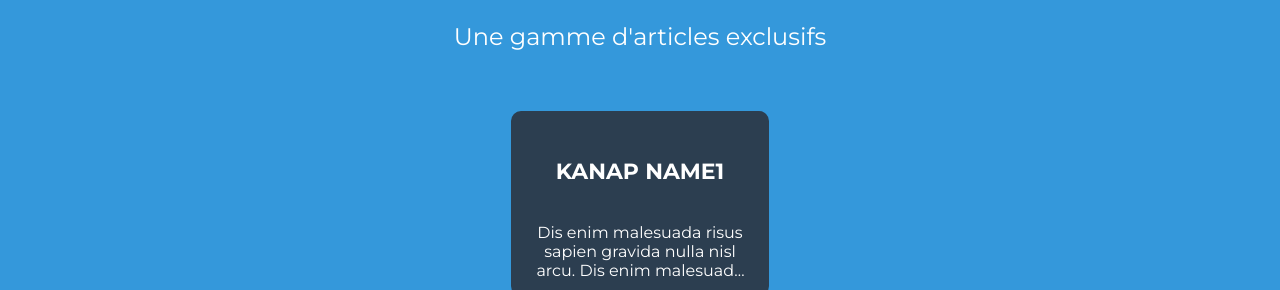
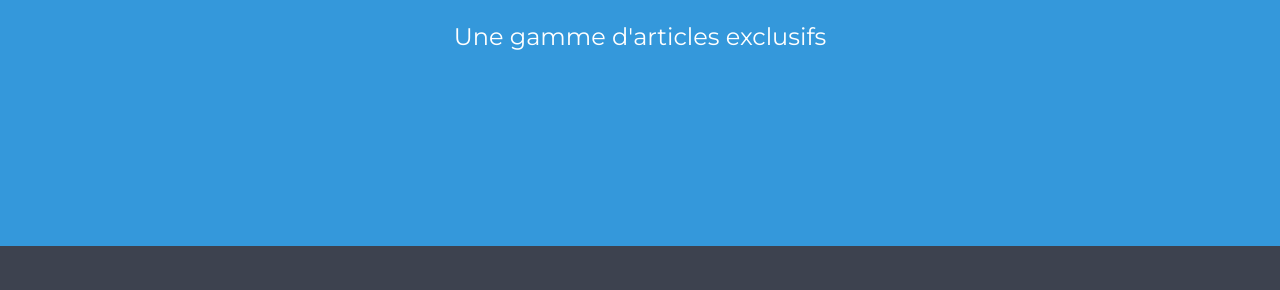
Before and after one commit to EmsTravel/P5-Dev-Web-Kanap, a plain HTML site: page front/html/index.html in a window 1280 px wide. Shown: the part 926-1216 px from the top of the page. Drawn offline with Linux system fonts and the light colour scheme; no server answers.

Commit message:
derniere modification

```diff
--- a/front/html/index.html
+++ b/front/html/index.html
@@ -54,13 +54,13 @@
                 <h2>Une gamme d'articles exclusifs</h2>
             </div>
             <section class="items" id="items">
-                <a href="./product.html?id=42">
+                <!--  <a href="./product.html?id=42">
                     <article>
-                        <!-- <img src="../product01.jpg" alt="Lorem ipsum dolor sit amet, Kanap name1">-->
+                        <img src="../product01.jpg" alt="Lorem ipsum dolor sit amet, Kanap name1">
                         <h3 class="productName">Kanap name1</h3>
                         <p class="productDescription">Dis enim malesuada risus sapien gravida nulla nisl arcu. Dis enim malesuada risus sapien gravida nulla nisl arcu.</p>
                     </article>
-                </a>
+                </a> -->
             </section>
         </div>
     </main>
```
